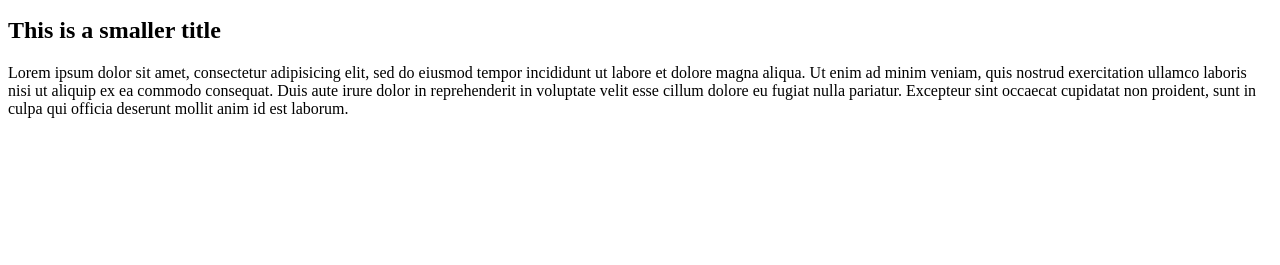
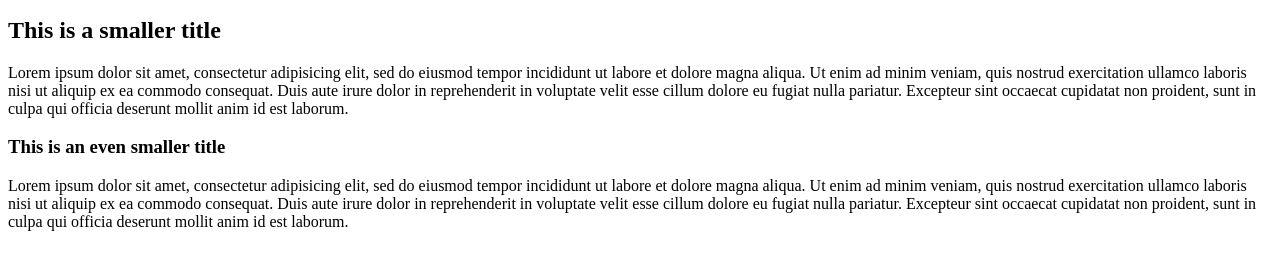
Before and after one commit to alexcantor/twosandals, a plain HTML site: page index1.html in a window 1280 px wide. Shown: the part 137-402 px from the top of the page. Drawn offline with Linux system fonts and the light colour scheme.

Commit message:
Add an h3 title and a paragraph

```diff
--- a/index1.html
+++ b/index1.html
@@ -17,6 +17,7 @@
       culpa qui officia deserunt mollit anim id est laborum.</p>
 
       <h2>This is a smaller title</h2>
+
       <p>Lorem ipsum dolor sit amet, consectetur adipisicing elit, sed
         do eiusmod tempor incididunt ut labore et dolore magna aliqua. Ut
         enim ad minim veniam, quis nostrud exercitation ullamco laboris nisi
@@ -24,5 +25,15 @@
         reprehenderit in voluptate velit esse cillum dolore eu fugiat
         nulla pariatur. Excepteur sint occaecat cupidatat non proident, sunt
         in culpa qui officia deserunt mollit anim id est laborum.</p>
+
+        <h3>This is an even smaller title</h3>
+
+        <p>Lorem ipsum dolor sit amet, consectetur adipisicing elit, sed do
+          eiusmod tempor incididunt ut labore et dolore magna aliqua. Ut enim
+          ad minim veniam, quis nostrud exercitation ullamco laboris nisi ut
+          aliquip ex ea commodo consequat. Duis aute irure dolor in
+          reprehenderit in voluptate velit esse cillum dolore eu fugiat nulla
+          pariatur. Excepteur sint occaecat cupidatat non proident, sunt in
+          culpa qui officia deserunt mollit anim id est laborum.</p>
   </body>
 </html>
```
